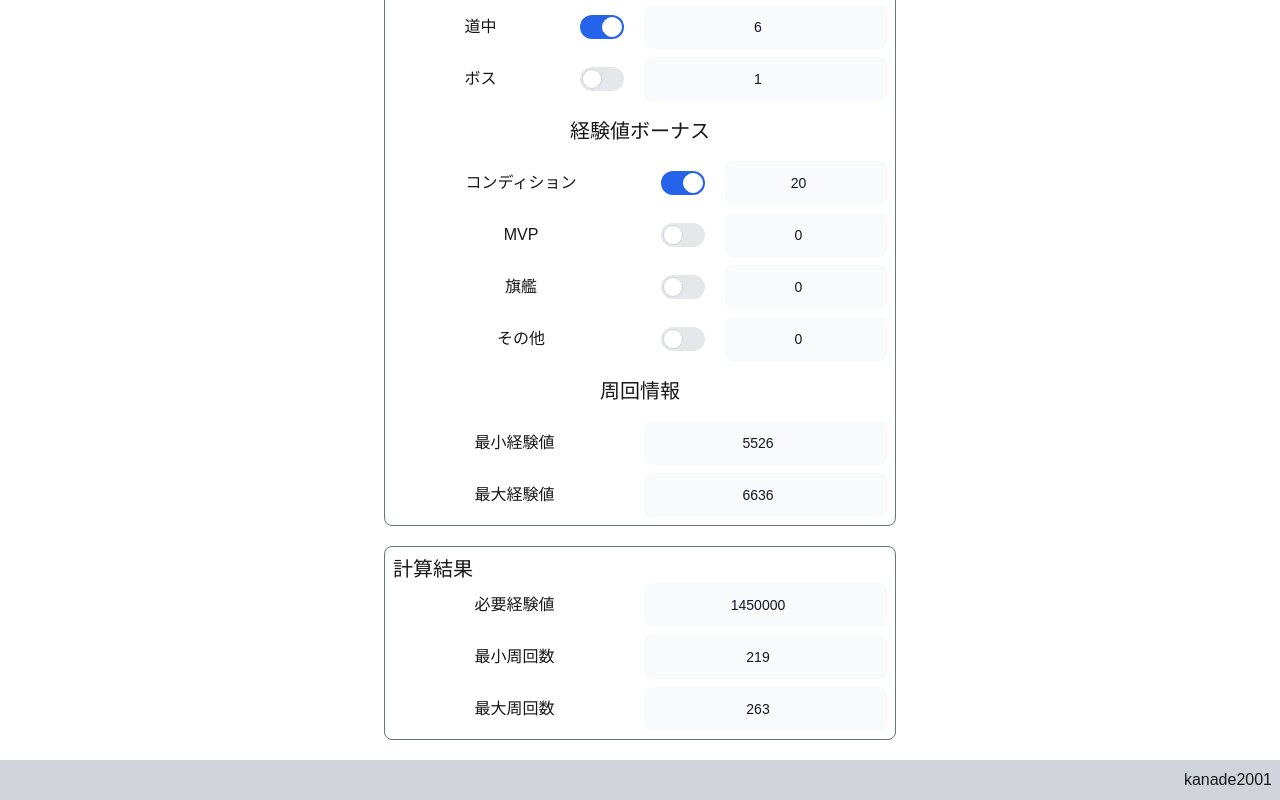
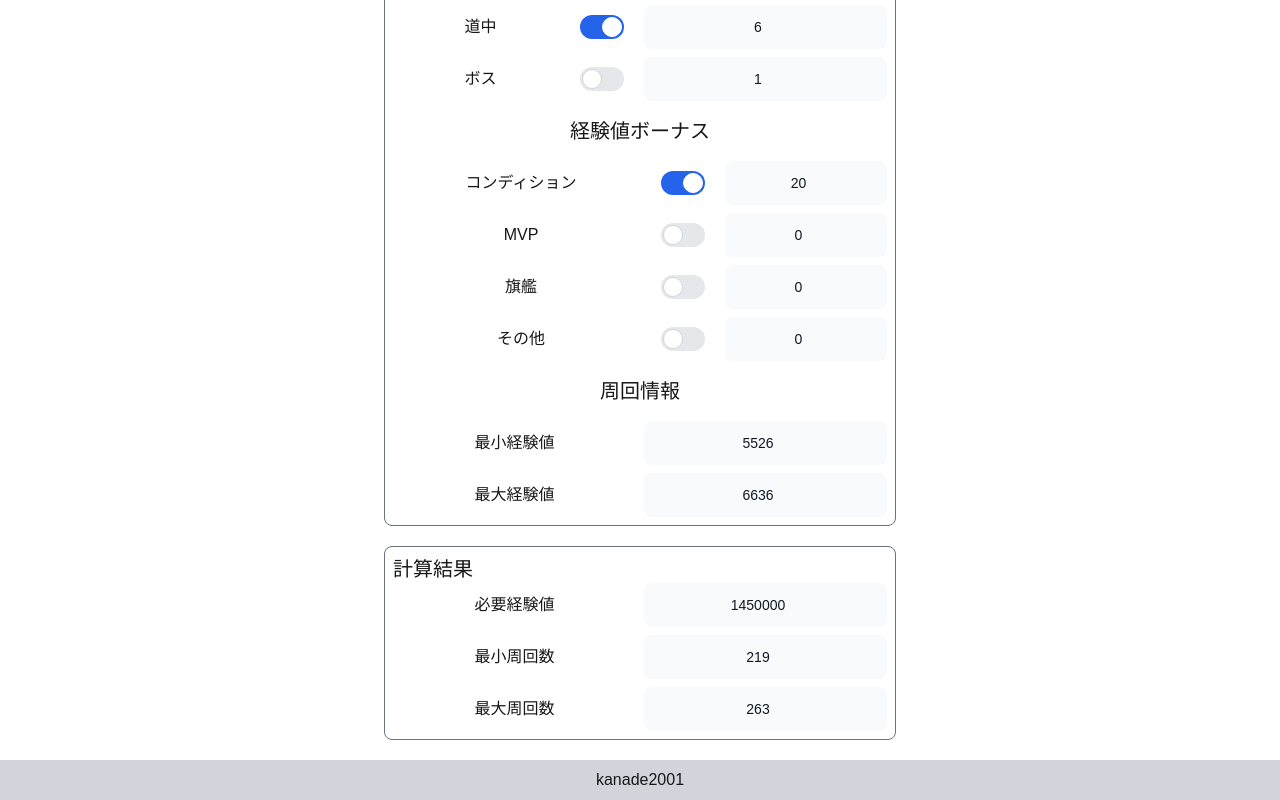
Before and after one commit to kanade2001/azurlane-webtool, a Next.js app: page /exp-calculator in a window 1280 px wide. Shown: the part 1284-2084 px from the top of the page. Built offline with nearby package versions, Linux system fonts and the light colour scheme.

Commit message:
Fix-中央寄せ

```diff
--- a/src/components/ui/footer.tsx
+++ b/src/components/ui/footer.tsx
@@ -1,6 +1,6 @@
 const Footer = () => {
   return (
-    <footer className="flex w-full items-center justify-end bg-gray-300 p-2 dark:bg-gray-700">
+    <footer className="flex w-full items-center justify-center bg-gray-300 p-2 dark:bg-gray-700">
       <p>kanade2001</p>
     </footer>
   );
```
